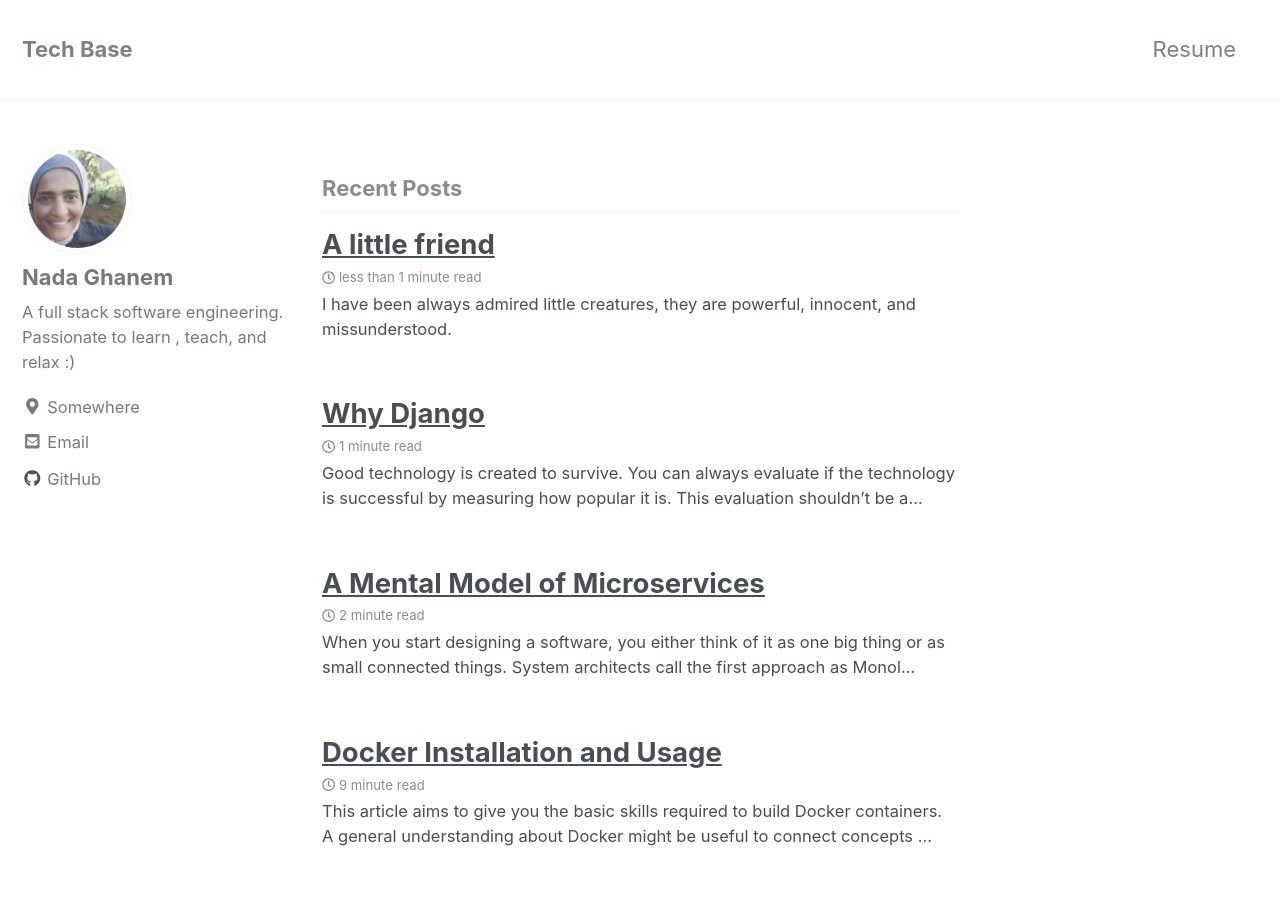
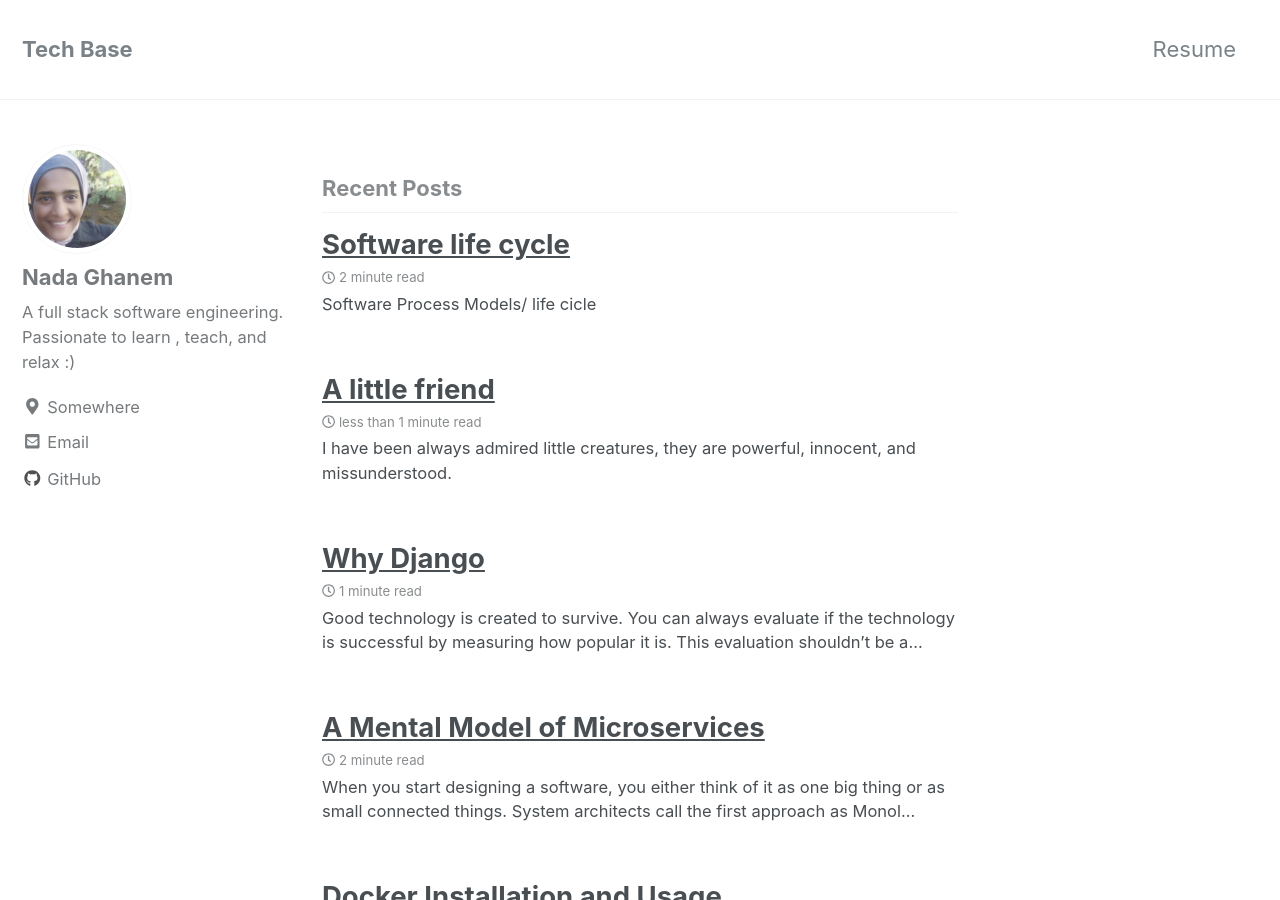
Before and after one commit to nadaa/nadaa.github.io, a Jekyll site: the page built from index.html, in a window 1280 px wide and 900 px high. Built offline with Jekyll 4.4.1, drawn with Linux system fonts in a browser that asks for light colours; nearby versions of some CDN libraries; the list of posts is cut into pages by our own code; some of the changed text lies outside the part shown.

Commit message:
Update 2019-03-12-software-life.markdown

```diff
--- a/_posts/2019-03-12-software-life.markdown
+++ b/_posts/2019-03-12-software-life.markdown
@@ -1,5 +1,8 @@
 ---
-published: false
+layout: single
+title:  "Software life cycle"
+categories: software development
+author: nadaghanem
 ---
 
 ## Software Process Models/ life cicle
```
